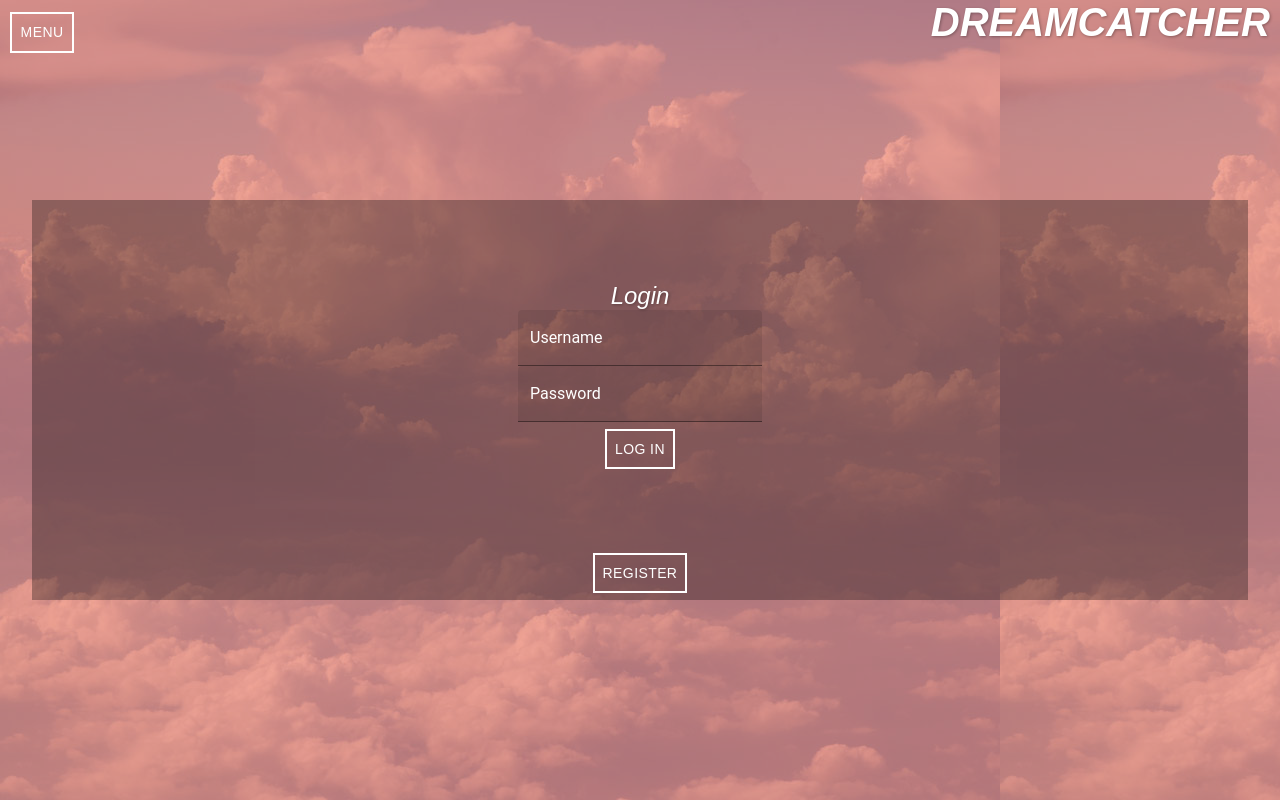
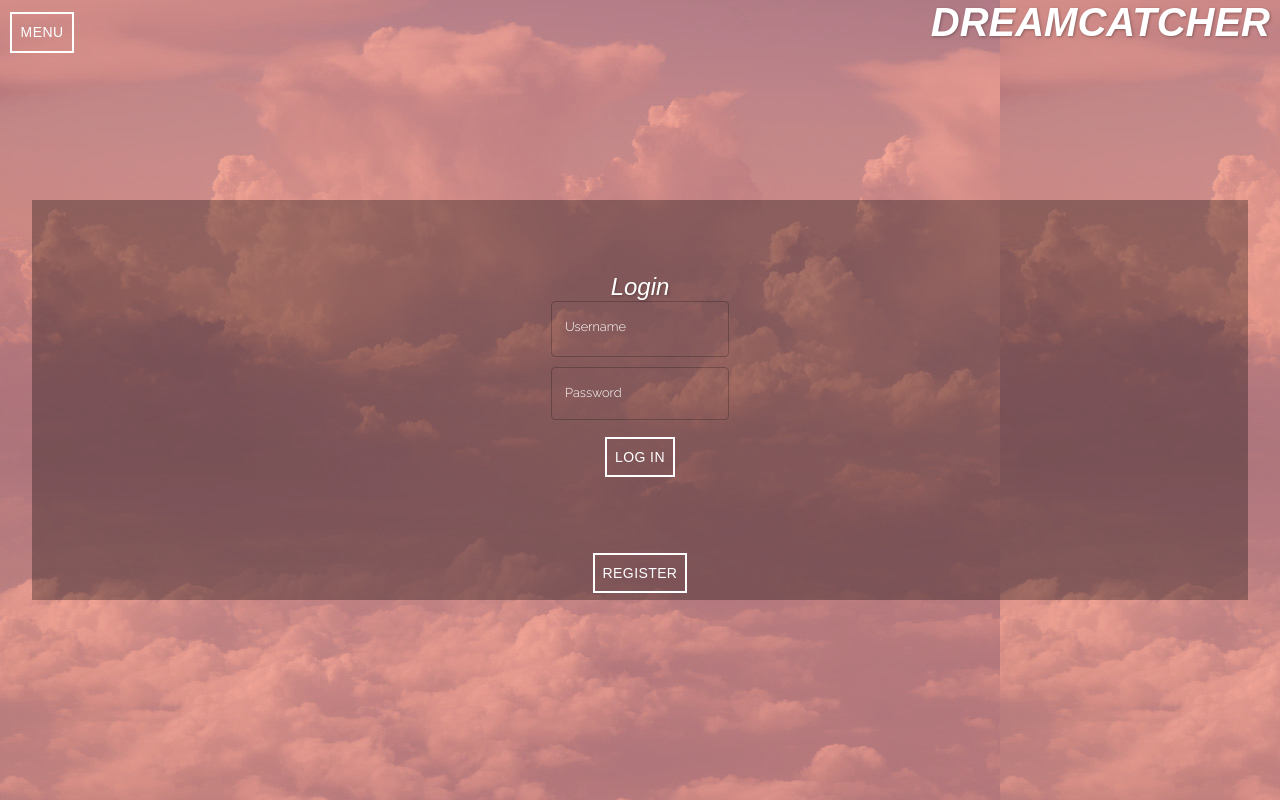
Before and after one commit to bennyrags/dreamcatcher, a React (Create React App) app: page /#/themes in a window 1280 px wide. Before the commit this address led to /#/themes. Built offline with nearby package versions, Linux system fonts and the light colour scheme; no server answers; a web font is replaced by a local one.

Commit message:
chgd conditions on UserPage, also removed unnec comments

```diff
--- a/src/components/App/App.css
+++ b/src/components/App/App.css
@@ -44,7 +44,7 @@ text-shadow:1px 1px 3px rgba(1,1,1,.3);
 margin: .5em 0 0;
 }
 
-h1,h2,h3,h4,h5,h6,p,li,td,th,textarea,.whiteOverride {
+h1,h2,h3,h4,h5,h6,p,li,td,th,textarea,label, input, .whiteOverride {
     color:white !important;
 }
 
@@ -54,10 +54,17 @@ h4 {
 
 
 
-h3,h4,h5,h6,p,li,td,th,textarea {
-    font-family: 'Raleway', sans-serif;
+h3,h4,h5,h6,p,li,td,th,textarea, input, label {
+    font-family: 'Raleway', sans-serif !important;
 }
 
+p,li,td,th,textarea, input, label {
+    font-size:.8em !important
+}
+
+.loginFieldContainer {
+    margin-bottom:10px;
+}
 
 .container h1, h2 {
     font-weight: 100;
--- a/src/components/LoginPage/LoginPage.js
+++ b/src/components/LoginPage/LoginPage.js
@@ -48,7 +48,8 @@ class LoginPage extends Component {
           <TextField
           label='Username'
           value={this.state.username}
-          onChange={this.handleInputChangeFor('username')}    variant='filled'
+          onChange={this.handleInputChangeFor('username')}
+          variant='outlined'
           className='tempTextFieldClass'
           />
           </div>
@@ -59,7 +60,7 @@ class LoginPage extends Component {
           label='Password'
           value={this.state.password}
           onChange={this.handleInputChangeFor('password')}
-          variant='filled'
+          variant='outlined'
           className='tempTextFieldClass'
           />
           </div>
--- a/src/components/StyleThemes/themes.js
+++ b/src/components/StyleThemes/themes.js
@@ -15,6 +15,12 @@ overrides: {
             margin: '.5em 0'
         },
 
+    },
+    MuiOutlinedInput: {
+        root: {
+           // color:'white',
+            borderColor:'white'
+        }
     }
 }
 });
--- a/src/components/UserPage/UserPage.js
+++ b/src/components/UserPage/UserPage.js
@@ -3,13 +3,12 @@ import { connect } from 'react-redux';
 import LogOutButton from '../LogOutButton/LogOutButton';
 import Button from '@material-ui/core/Button'
 import moment from 'moment';
-//import {HashRouter as Router} from 'react-router-dom';
-// this could also be written with destructuring parameters as:
-// const UserPage = ({ user }) => (
-// and then instead of `props.user.username` you could use `user.username`
 import axios from 'axios';
 import ThemeAddNew from '../ThemeAddNew/ThemeAddNew';
 import Grid from '@material-ui/core/Grid';
+//import Fade from '@material-ui/core/Fade'
+
+let userContent = '';
 
 
 class UserPage extends Component {
@@ -18,8 +17,9 @@ class UserPage extends Component {
     helloConditionals: {
       lastDream: '',
       todaysDate: '',
-      timeOfDay:'',
-      dreamEntered: false
+      timeOfDay: '',
+      dreamEntered: false,
+      noDreams: false
     }
   }
 
@@ -39,7 +39,7 @@ class UserPage extends Component {
     }
 
 
-    if (time >=12 && time < 17) {
+    if (time >= 12 && time < 17) {
       this.setState({
         helloConditionals: {
           ...this.state.helloConditionals,
@@ -47,7 +47,7 @@ class UserPage extends Component {
         }
       })
     }
-    if (time >=17 && time < 24) {
+    if (time >= 17 && time < 24) {
       this.setState({
         helloConditionals: {
           ...this.state.helloConditionals,
@@ -58,19 +58,16 @@ class UserPage extends Component {
 
 
   }
-
-
-
   handleDreamsEntered = () => {
     let id = this.props.user.id;
     console.log(`this is id in handleDreamsEternered`, id);
     let date = '';
     axios({
       url: `/api/dreams/${id}`,
-method:'GET'
+      method: 'GET'
     })
       .then(response => {
-  console.log(`this is response from axios req on userPage`,response.data);
+        console.log(`this is response from axios req on userPage`, response.data);
           date = response.data[0].date;
           let momentDate = moment(date).format('YYYY-MM-DD');
           console.log(`this is momentDate in response`, momentDate)
@@ -78,52 +75,56 @@ method:'GET'
             helloConditionals: {
               ...this.state.helloConditionals,
               lastDream: momentDate,
-      todaysDate: moment().format('YYYY-MM-DD')
+              todaysDate: moment().format('YYYY-MM-DD'),
+              noDreams:false,
             }
 
           })
       })
-.catch(error =>{
-  alert(`There was an issue getting the most recent dreams. Please try again later`);
+      .catch(error => {
+        //alert(`There was an issue getting the most recent dreams. Please try again later`);
+        this.setState({
+          helloConditionals: {
+            ...this.state.helloConditionals,
+            noDreams: true
+          }
+        })
+        console.log(`ERROR getting stuff from DB FOR USER PAGE, here is error:`, error)
+        console.log(`This is state in error,`, this.state)
+
       })
   }
 
   newDream = () => {
-   this.props.history.push('/dreams');
+    this.props.history.push('/step1');
   }
 
   goToDreams = () => {
+    this.props.history.push('/dreams')
+  }
+  goToThemes = () => {
     this.props.history.push('/themes')
   }
 
 
   componentDidMount() {
-    //need to fetch dreams to see when last dream was completed
-    //with that information, I need to get the date
-    //with the date, i need to figure out if there has been a dream submitted today.
-    //then create the conditional render
-
-    //console.log(this.props.dreams)
-  //  this.props.dispatch({type:'FETCH_DREAMS', payload: this.props.user.id})
-
     this.handleDreamsEntered();
     this.handleTimeOfDay();
   }
 
 
   render() {
-    console.log(`this is state in RENDER`, this.state)
 
- return( <div>
-  <h1 id="welcome">
-   Good {this.state.helloConditionals.timeOfDay},{this.props.user.first_name }
-  </h1>
-  <h2>Today is {moment().format('dddd')}, {moment().format('MMMM Do YYYY')}</h2>
-{this.state.helloConditionals.lastDream === this.state.helloConditionals.todaysDate ?
+    if (this.state.helloConditionals.noDreams === true) {
+      this.userContent =
         <section className='containerInner newDreamButtons'>
-<h3>
-Looks like you've already entered a dream for today.
-</h3>
+          <p>
+            Looks like you don't have any dreams.
+</p>
+          <p>
+            Get started by following the Add New Dream button below.
+</p>
+
           <Grid container
             direction='row'
             justify='space-evenly'
@@ -131,18 +132,42 @@ Looks like you've already entered a dream for today.
           >
             <Grid item>
               <Button onClick={this.newDream} className='mainButton'>
+                Add new Dream
+  </Button>
+            </Grid>
+          </Grid>
+        </section>
+
+
+    }
+
+    else if (this.state.helloConditionals.noDreams === false && this.state.helloConditionals.lastDream === this.state.helloConditionals.todaysDate) {
+      this.userContent =
+        <section className='containerInner newDreamButtons'>
+          <p>
+            Looks like you've already entered a dream for today.
+</p>
+          <Grid container
+            direction='row'
+            justify='space-evenly'
+            alignItems='flex-end'
+          >
+            <Grid item>
+              <Button onClick={this.goToDreams} className='mainButton'>
                 See Dreams
 </Button>
             </Grid>
             <Grid item>
-  <Button onClick={this.goToDreams} className='mainButton'>
+              <Button onClick={this.goToThemes} className='mainButton'>
                 See Themes
 </Button>
             </Grid>
           </Grid>
+        </section>
+    }
 
-  </section>
-  :
+    else {
+      this.userContent =
         <section className='containerInner, newDreamButtons'>
           <Grid container
             direction='row'
@@ -161,22 +186,24 @@ See Dreams
             </Grid>
           </Grid>
         </section>
+    }
 
-}
+    return (
+
+      <div>
+        <h1 id="welcome">
+          Good {this.state.helloConditionals.timeOfDay},{this.props.user.first_name}
+        </h1>
+        <h2>Today is {moment().format('dddd')}, {moment().format('MMMM Do YYYY')}</h2>
+        {this.userContent}
+
       </div>
     )
   }
 }
 
-
-
-
-// Instead of taking everything from state, we just want the user info.
-// if you wanted you could write this code like this:
-// const mapStateToProps = ({user}) => ({ user });
 const mapStateToProps = state => ({
   user: state.user,
 });
 
-// this allows us to use <App /> in index.js
 export default connect(mapStateToProps)(UserPage);
```
Lines whose indentation alone changed are shown as unchanged.
